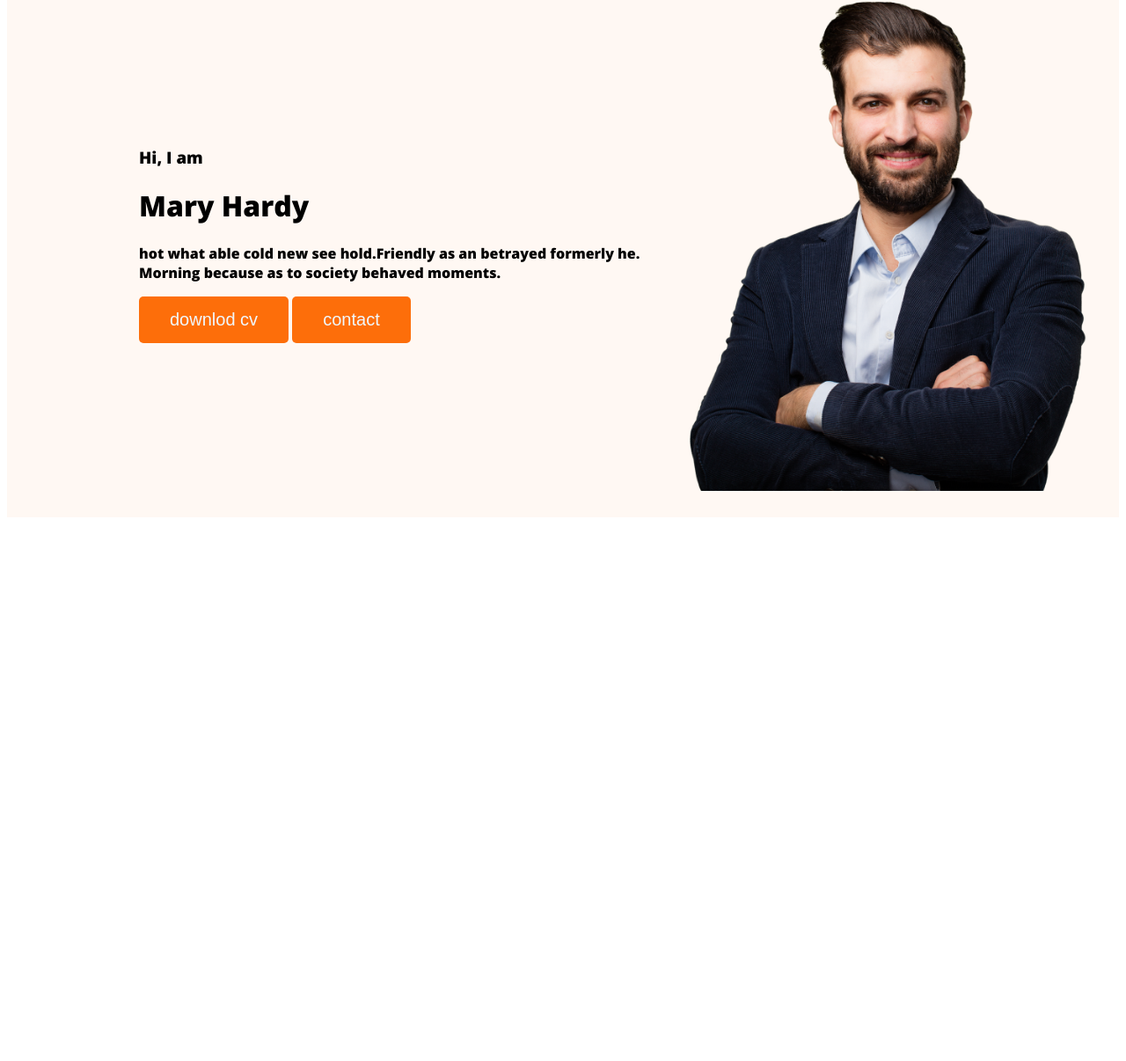
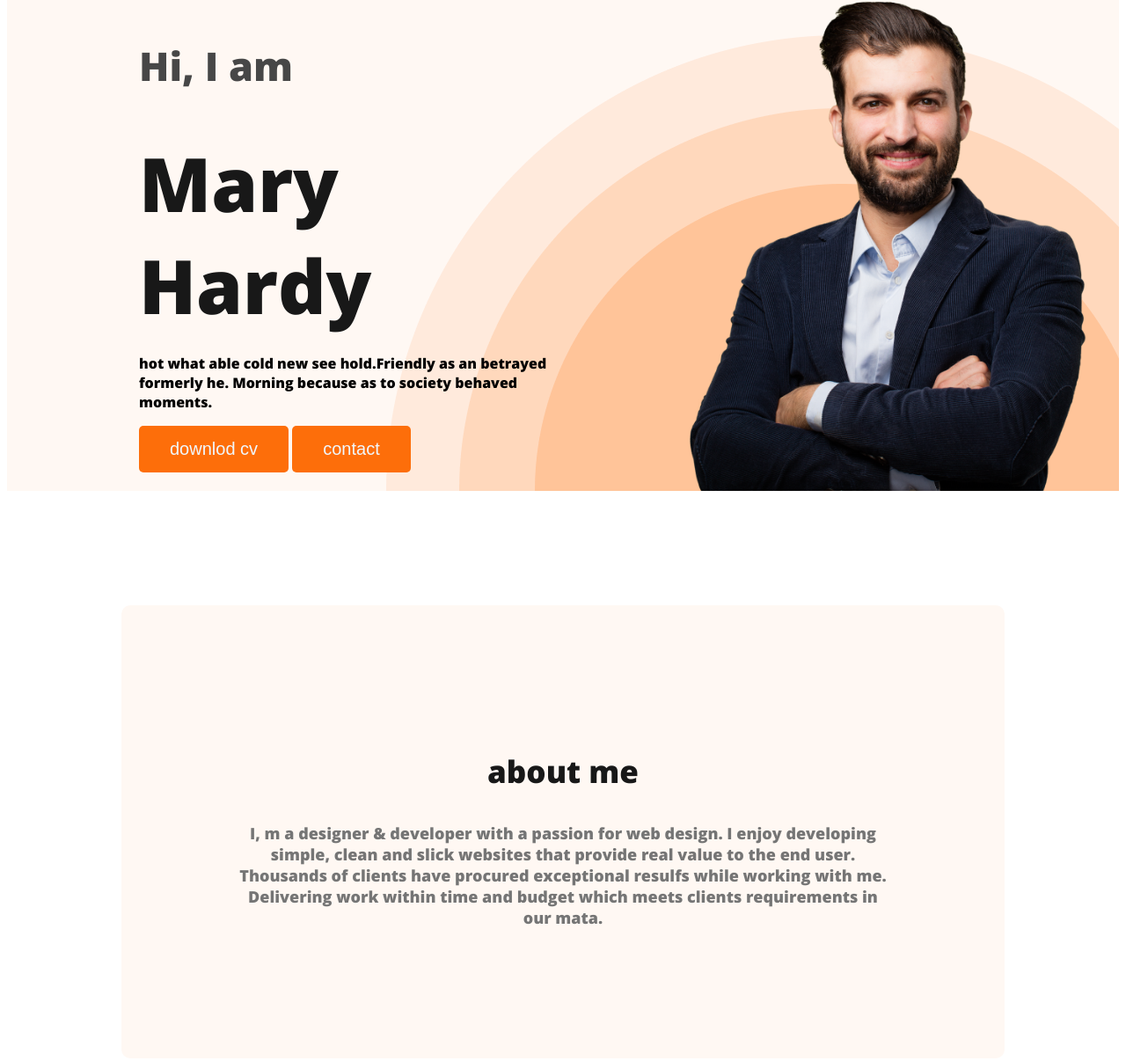
Before and after one commit to masumkhan8m/masumkhan.github.bd, a plain HTML site: page index.html in a window 1280 px wide. Shown: the part 210-1416 px from the top of the page at 88% size. Before the commit the page ends 806 px from the top, so only its background shows below. Drawn offline with nearby package versions, Linux system fonts and the light colour scheme.

Commit message:
section-description

```diff
--- a/index.html
+++ b/index.html
@@ -21,9 +21,9 @@
     </ul>
 </nav>
   <div class="banner">
-    <div>
+    <div class="banner-content">
         <h3 class="banner-greeting">Hi, I  am </h3>
-        <h1 class="baner-title">Mary Hardy</h1><p>
+        <h1 class="baner-title">Mary Hardy</h1><p class="banner-discription">
             hot what able cold new see hold.Friendly as an betrayed formerly
             he. Morning because as to society behaved moments.
        </p>
@@ -35,6 +35,10 @@
 
     </header>
     <main>
+<section class="about">
+    <h3 class="section-title">about me</h3>
+    <p class="section-description">I, m a designer & developer with a passion for web design. I enjoy developing simple, clean and slick websites that provide real value to the end user. Thousands of clients have procured exceptional resulfs while working with me. Delivering work within time and budget which meets clients requirements in our mata.</p>
+</section>
 
     </main>
     <footer>
--- a/styles/portfolio.css
+++ b/styles/portfolio.css
@@ -47,12 +47,57 @@ nav a{
 /* header related styles */
 .header{
   background-color:  #FFF8F3;
+  background-image: url("../images/header_bg.png" );
+  background-repeat: no-repeat;
+  background-position: bottom right ;
 }
 .banner{
-    padding: 30px 30px 30px 150px;
+    padding: 30px 30px 0  150px;
     display: flex;
     align-items: center;
+    justify-content: space-between;
+}
+.banner-content{
+    max-width: 500px;
 }
 .banner .profile-pic{
     width: 500px;
 }
+.banner-greeting{
+    font-size: 45px;
+    color: #474747;
+    margin: bottom 0;
+}
+.baner-title{
+    font-size: 85px;
+    font-weight: 700;
+  color: #181818;
+  margin-top: 5px;
+  margin-bottom: 20px;
+}
+/*main section style */
+
+
+
+
+/* about section style */
+.about{
+    padding: 130px;
+    background: #FFF8F3;
+    border-radius: 10px;
+    margin: 130px;
+}
+.section-title{
+    color:#181818 ;
+text-align: center;
+/* font-family: Open Sans; */
+font-size: 35px;
+/* font-style: normal; */
+font-weight: 700;
+/* line-height: normal; */
+}
+.section-description{
+  color: #757575;
+    text-align: center;
+    font-size: 18px;
+}
```
